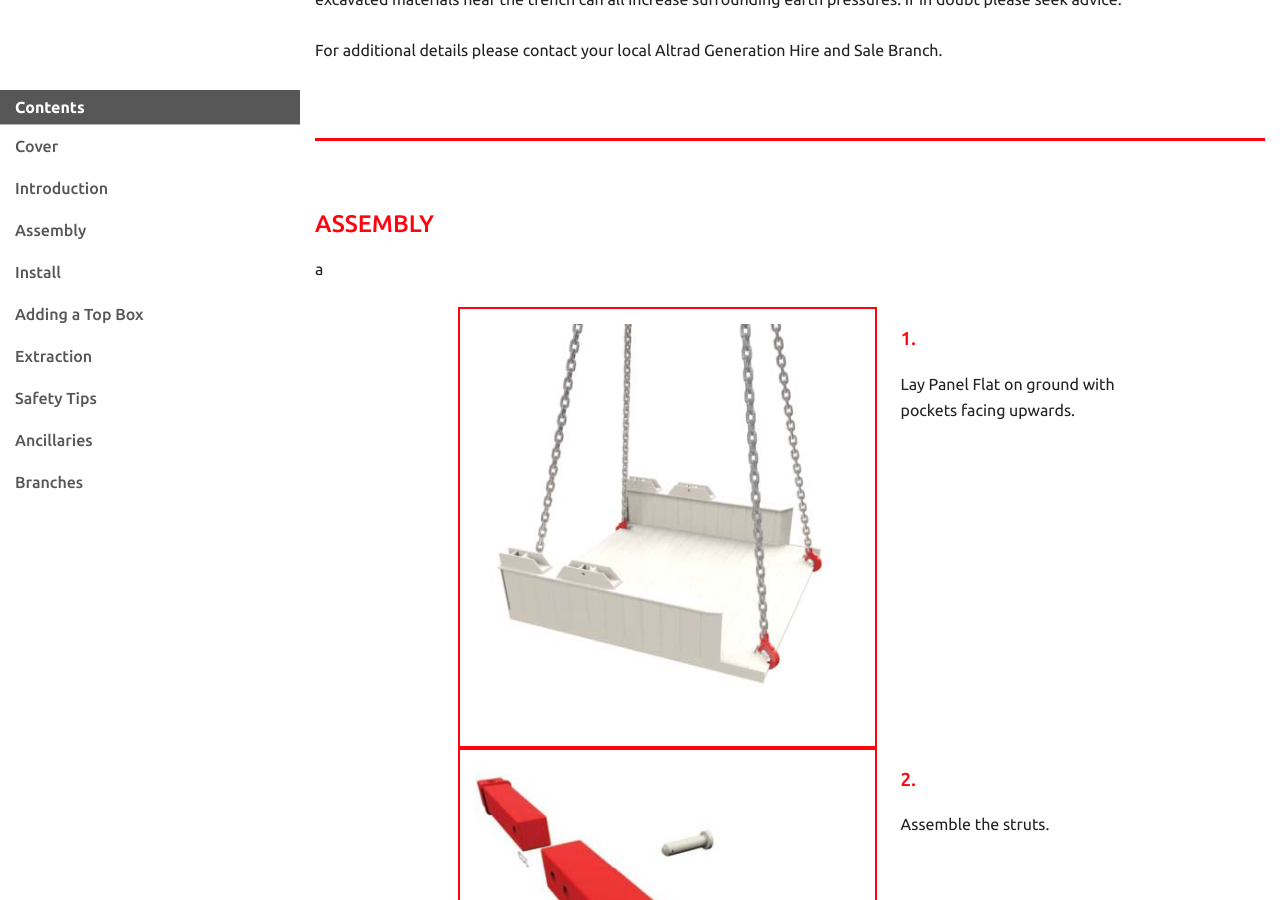
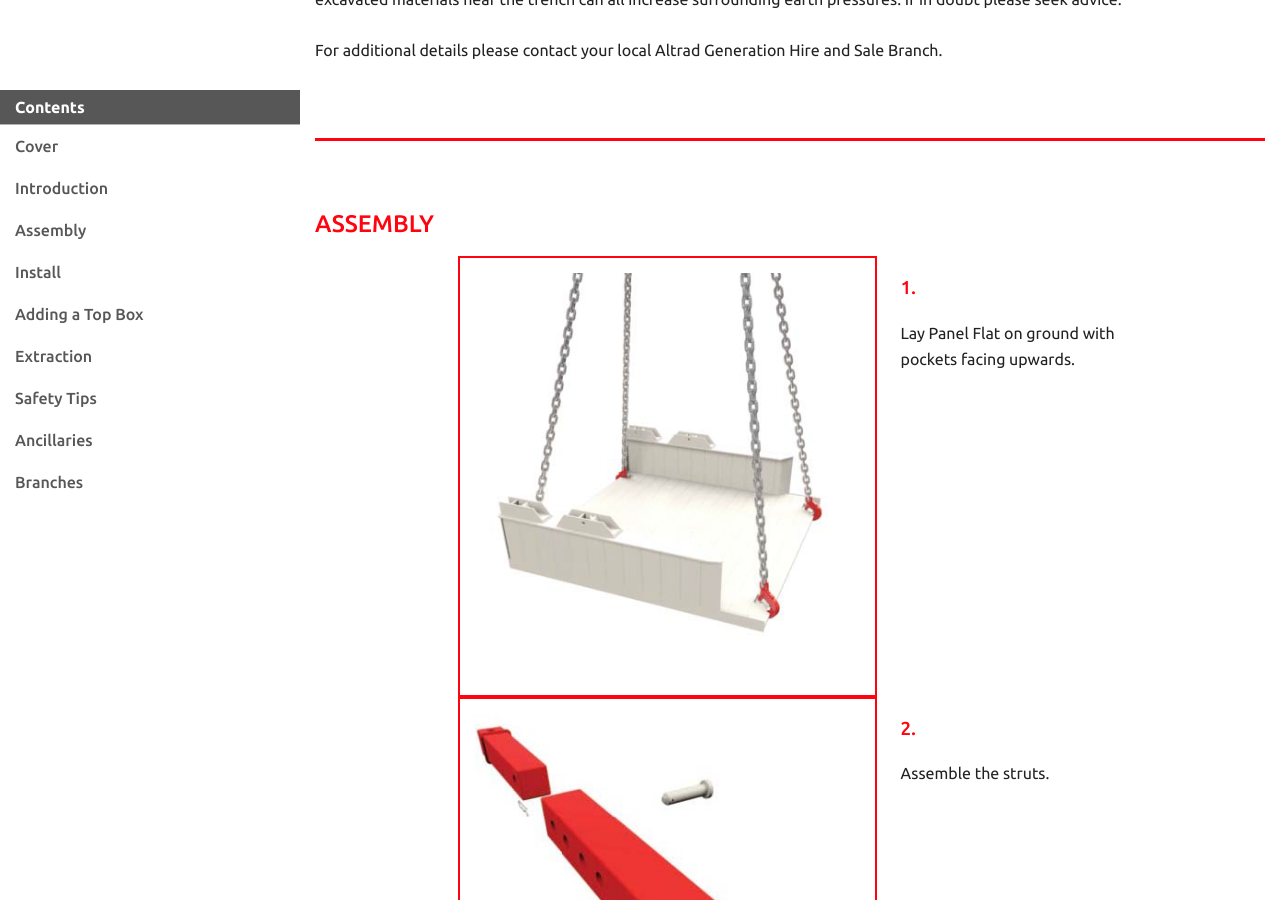
Before and after one commit to generation-scaffolding/microsite-guides, a Jekyll site: the page built from _posts/2022-03-08-manhole-box.md, in a window 1280 px wide and 900 px high, scrolled down 1664 px. Built offline with Jekyll 4.4.1, drawn with Linux system fonts in a browser that asks for light colours.

```diff
--- a/_posts/2022-03-08-manhole-box.md
+++ b/_posts/2022-03-08-manhole-box.md
@@ -79,7 +79,7 @@ sections:
           constructed Manhole Box from flat to upright.
         heading: "6."
         image: /assets/images/uploads/manhole-assembly-006.png
-    body: a
+    body: ""
   - heading: Install
     imageSteps:
       - heading: "1."
@@ -99,7 +99,7 @@ sections:
           declared.
         heading: "5."
         image: /assets/images/uploads/manhole-install-005.png
-    body: a
+    body: ""
   - heading: Adding a Top Box
     body: "1) Fit the panel connectors to the top box\r
 
```
